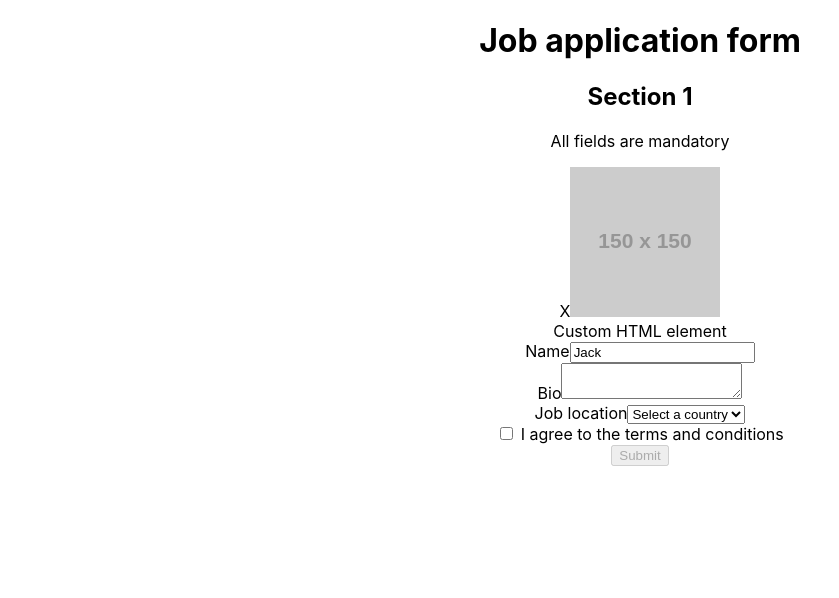
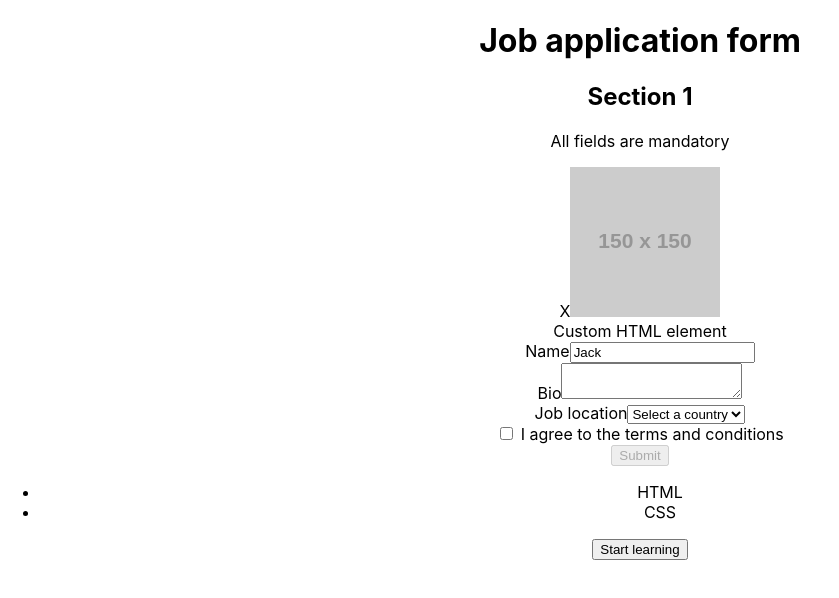
Before and after one commit to sharifiniaa/rtl-react, a React (Create React App) app: page / in a window 1280 px wide. Shown: the top 598 px of the page, without its empty margins (0-839 px from the left). Built offline with nearby package versions, Linux system fonts and the light colour scheme.

Commit message:
test(skills): write skills component tests

```diff
--- a/package.json
+++ b/package.json
@@ -5,7 +5,7 @@
   "dependencies": {
     "@testing-library/jest-dom": "^5.16.5",
     "@testing-library/react": "^13.4.0",
-    "@testing-library/user-event": "^13.5.0",
+    "@testing-library/user-event": "^14.4.3",
     "@types/jest": "^27.5.2",
     "@types/node": "^16.18.11",
     "@types/react": "^18.0.26",
--- a/src/App.tsx
+++ b/src/App.tsx
@@ -1,10 +1,12 @@
 import './App.css';
 import { Application } from './components/application/application';
+import { Skills } from './components/skills/skills';
 
 function App() {
   return (
     <div className="App">
       <Application/>
+      <Skills skills={['HTML', 'CSS']}/>
     </div>
   );
 }
--- /dev/null
+++ b/src/components/skills/skills.tsx
@@ -0,0 +1,27 @@
+import { useState, useEffect } from 'react'
+import { SkillsProps } from './skills.types'
+
+export const Skills = (props: SkillsProps) => {
+  const { skills } = props
+  const [isLoggedIn, setIsLoggedIn] = useState(false)
+
+  useEffect(() => {
+    setTimeout(() => {
+      setIsLoggedIn(true)
+    }, 1000)
+  }, [])
+  return (
+    <>
+      <ul>
+        {skills.map((skill) => {
+          return <li key={skill}>{skill}</li>
+        })}
+      </ul>
+      {isLoggedIn ? (
+        <button>Start learning</button>
+      ) : (
+        <button onClick={() => setIsLoggedIn(true)}>Login</button>
+      )}
+    </>
+  )
+}
--- /dev/null
+++ b/src/components/skills/skills.types.ts
@@ -0,0 +1,3 @@
+export type SkillsProps = {
+    skills: string[]
+}
```
Also changed, not shown: 2 other files (tests, documents, lock files or other folders).
